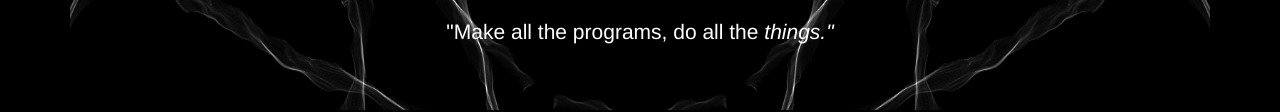
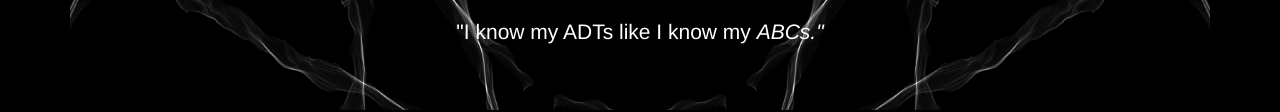
Before and after one commit to tonytran/tonytran.github.io, a plain HTML site: page index.html in a window 1280 px wide. Shown: the part 263-375 px from the top of the page. Drawn offline with nearby package versions, Linux system fonts and the light colour scheme.

Commit message:
update index
updated the quote :)

```diff
--- a/index.html
+++ b/index.html
@@ -42,7 +42,7 @@
 <h1> Tony Tran. </h1>
 <img class ="img-circle" src = "./images/me2.png" width = "150px">
 <br>
-<p id = "center"> "Make all the programs, do all the <i> things." </i> </p>
+<p id = "center"> "I know my ADTs like I know my <i> ABCs." </i> </p>
 </div>
 </div>
 
```
